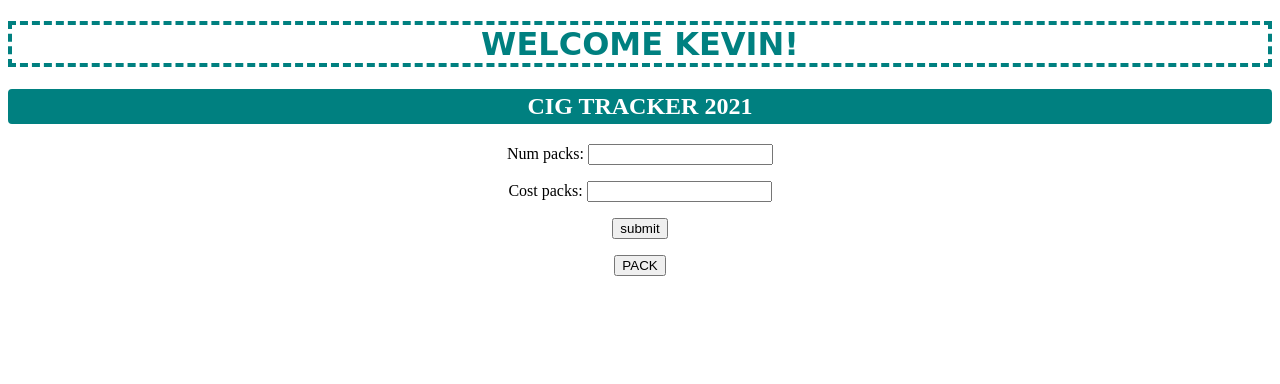
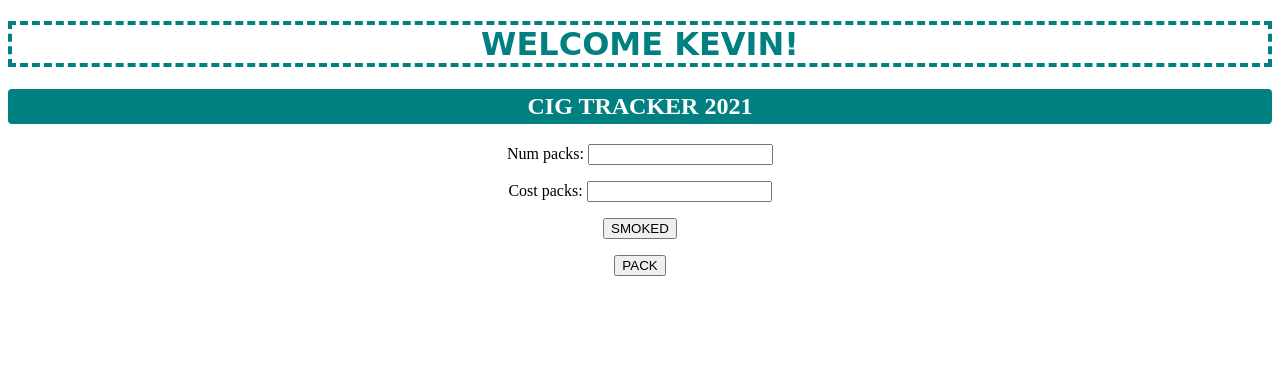
Before and after one commit to DrKornballer/KAI, a Django app: template kkquit/templates/kkquit/index.html in a window 1280 px wide. Shown: the top 384 px of the page. Run offline with Django 3.2, Linux system fonts and the light colour scheme; the template is opened without the code that fills it: values that come from a table or form of the project are taken from there, others are empty.

Commit message:
changed smoked button, updated title

```diff
--- a/kkquit/templates/kkquit/index.html
+++ b/kkquit/templates/kkquit/index.html
@@ -5,7 +5,7 @@
     <p>
 <form method="POST"> {% csrf_token %}
     {{ form.as_p }}
-<input type="submit" value="submit"/>
+<input type="submit" value="SMOKED"/>
 </form>
 </p>
 </div>
--- a/kkquit/templates/kkquit/layout.html
+++ b/kkquit/templates/kkquit/layout.html
@@ -1,7 +1,7 @@
 {%load static%}
 <!DOCTYPE html>
 <head>
-    <title>TEMPLATE</title>
+    <title>KKQUIT</title>
     <link rel="stylesheet" type="text/css" href="{% static 'kkquit/styles.css' %}">
 </head>
 <body>
```
